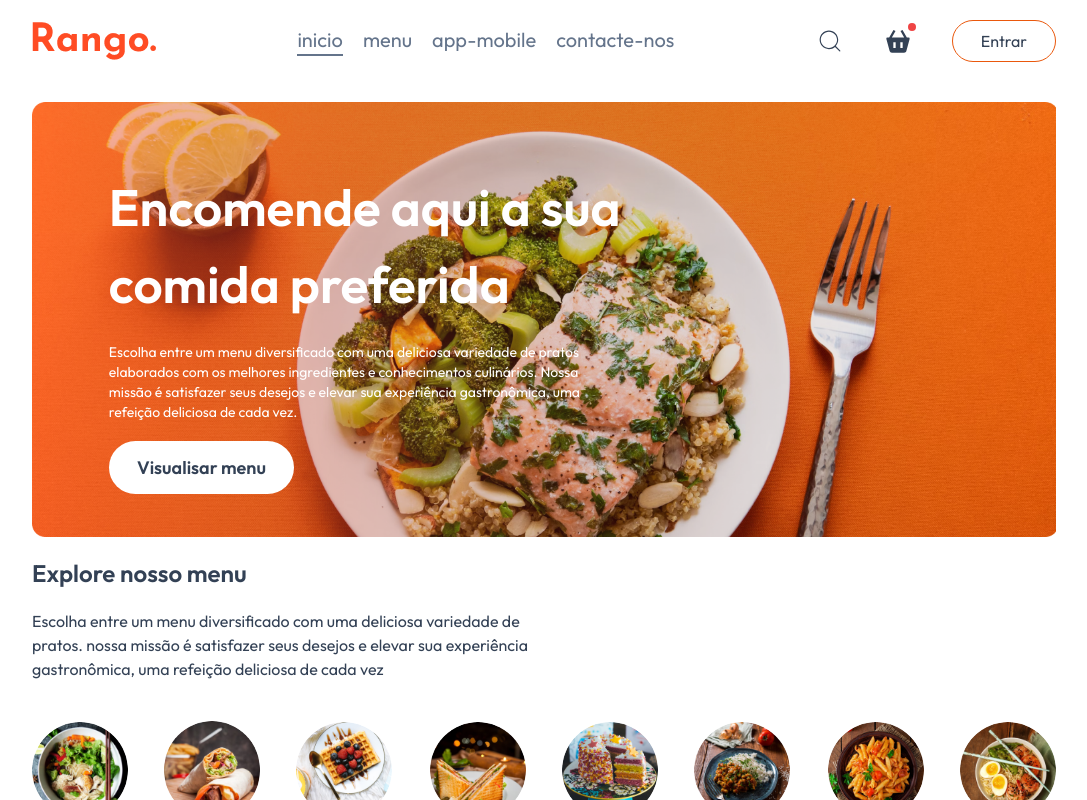
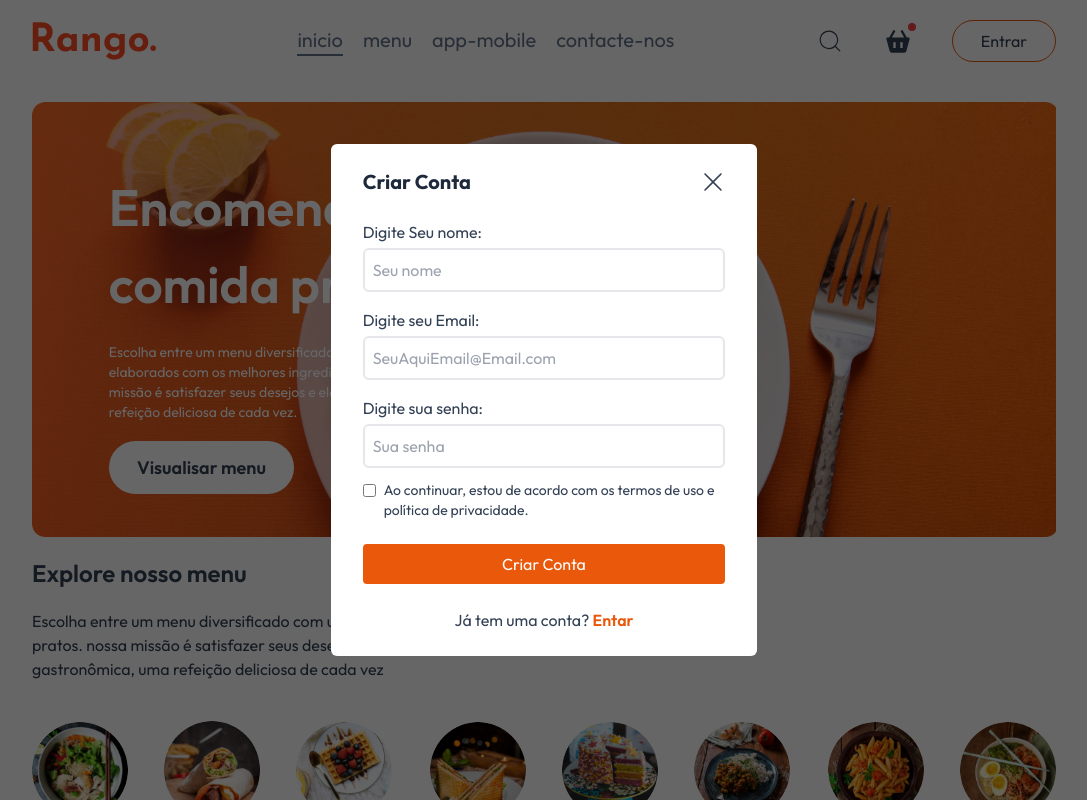
Before and after one commit to douglas-jpg/food-delivery, a React (Vite) app in the folder frontend/: page / in a window 1280 px wide. Both pictures are taken after a click on the button "Entrar". Shown: the top 800 px of the page, without its empty margins (96-1183 px from the left). Built offline with nearby package versions, Linux system fonts and the light colour scheme.

Commit message:
feat(frontend): add Login Popup

```diff
--- a/frontend/src/App.tsx
+++ b/frontend/src/App.tsx
@@ -4,12 +4,17 @@ import Home from './pages/Home/Home';
 import Cart from './pages/Cart/Cart';
 import PlaceOrder from './pages/PlaceOrder/PlaceOrder';
 import Footer from './components/Footer/Footer';
+import { useState } from 'react';
+import LoginPopup from './components/LoginPopup/LoginPopup';
 
 function App() {
+    const [showLogin, setShowLogin] = useState(false);
+
     return (
         <>
+            {showLogin && <LoginPopup setShowLogin={setShowLogin}/>}
             <div className='w-4/5 mx-auto font-outfit'>
-                <Navbar />
+                <Navbar setShowLogin={setShowLogin}/>
                 <Routes>
                     <Route path='/' element={<Home />} />
                     <Route path='/cart' element={<Cart />} />
--- a/frontend/src/components/BackToTopButton/BackToTopButton.tsx
+++ b/frontend/src/components/BackToTopButton/BackToTopButton.tsx
@@ -34,4 +34,3 @@ const BackToTopButton = () => {
 };
 
 export default BackToTopButton;
-// !backToTop ? 'hidden' : ''
--- a/frontend/src/components/CardFoodItem/CardFoodItem.tsx
+++ b/frontend/src/components/CardFoodItem/CardFoodItem.tsx
@@ -21,7 +21,7 @@ const CardFoodItem = ({
     const { cartItems, addToCart, removeFromCart } = useContext(StoreContext);
 
     return (
-        <div className='w-full m-auto border rounded-t-md shadow-md '>
+        <div className='w-full m-auto border rounded-t-md shadow-md animate-fadeIn'>
             <figure>
                 <div className='relative select-none'>
                     <img
--- a/frontend/src/components/Header/Header.tsx
+++ b/frontend/src/components/Header/Header.tsx
@@ -1,7 +1,7 @@
 const Header = () => {
     return (
         <header className="h-[33vw] lg:h-[34vw] my-5 mx-auto bg-[url('../../../public/header_img.png')] bg-cover relative">
-            <div className="absolute flex flex-col items-start gap-[1.5vw] md:max-w-[55%] lg:max-w-[50%] bottom-[10%] left-[2vw] sm:left-[6vw] text-white">
+            <div className="absolute flex flex-col items-start gap-[1.5vw] md:max-w-[55%] lg:max-w-[50%] bottom-[10%] left-[2vw] sm:left-[6vw] text-white animate-fadeIn">
                 <h2 className="text-[25px] md:text-[3vw] lg:text-[4vw] font-semibold">Encomende aqui a sua comida preferida</h2>
                 <p className="text-[0.65rem] lg:text-sm hidden md:block">
                     Escolha entre um menu diversificado com uma deliciosa
--- /dev/null
+++ b/frontend/src/components/LoginPopup/Input.tsx
@@ -0,0 +1,16 @@
+import { InputHTMLAttributes } from 'react';
+
+interface InputProps extends InputHTMLAttributes<HTMLInputElement> {
+    label?: string;
+}
+
+const Input = ({ label, ...inputProps }: InputProps) => {
+    return (
+        <div className='flex flex-col'>
+            <label htmlFor={inputProps.id}>{label ? label : ""}</label>
+            <input {...inputProps} className='p-2 border-2 mt-1 rounded-md outline-none focus:border-orange-600'/>
+        </div>
+    );
+};
+
+export default Input;
--- /dev/null
+++ b/frontend/src/components/LoginPopup/LoginPopup.tsx
@@ -0,0 +1,90 @@
+import { useState } from 'react';
+import { RxCross1 } from 'react-icons/rx';
+import Input from './Input';
+
+type PropsLoginPopup = {
+    setShowLogin: React.Dispatch<React.SetStateAction<boolean>>;
+};
+
+const LoginPopup = ({ setShowLogin }: PropsLoginPopup) => {
+    const [currState, setCurrState] = useState('Criar Conta');
+
+    return (
+        <div className='fixed grid z-50 w-full h-[100%] bg-black bg-opacity-60 animate-fadeIn'>
+            <form className='place-self-center flex flex-col w-full sm:w-4/5 md:w-2/3 lg:w-2/6 py-6 px-8 gap-6 rounded-md bg-white text-slate-700'>
+                <div className='flex justify-between items-center'>
+                    <h2 className='text-xl font-bold text-slate-800'>
+                        {currState}
+                    </h2>
+                    <RxCross1
+                        onClick={() => setShowLogin(false)}
+                        className='w-6 h-6 cursor-pointer'
+                    />
+                </div>
+                <div className='flex flex-col gap-4'>
+                    {currState !== 'Entrar' && (
+                        <Input
+                            label='Digite Seu nome:'
+                            type='text'
+                            id='name'
+                            placeholder='Seu nome'
+                            required
+                        />
+                    )}
+                    <Input
+                        label='Digite seu Email:'
+                        type='email'
+                        id='email'
+                        placeholder='SeuAquiEmail@Email.com'
+                        required
+                    />
+                    <Input
+                        label='Digite sua senha:'
+                        type='password'
+                        id='password'
+                        placeholder='Sua senha'
+                        required
+                    />
+                </div>
+                <div className='flex items-start -mt-2'>
+                    <input type='checkbox' id='condition' required />
+                    <label htmlFor='condition' className='ml-2 -mt-1 text-sm'>
+                        Ao continuar, estou de acordo com os termos de uso e
+                        política de privacidade.
+                    </label>
+                </div>
+                <button
+                    type='submit'
+                    className='p-2 bg-orange-600 text-white cursor-pointer rounded'
+                >
+                    {currState === 'Criar Conta' ? 'Criar Conta' : 'Entrar'}
+                </button>
+                <div className='flex justify-center text-center'>
+                    {currState === 'Entrar' ? (
+                        <p>
+                            Criar uma nova conta?{' '}
+                            <span
+                                onClick={() => setCurrState('Criar Conta')}
+                                className='cursor-pointer text-orange-600 font-semibold'
+                            >
+                                Cadastre aqui
+                            </span>
+                        </p>
+                    ) : (
+                        <p>
+                            Já tem uma conta?{' '}
+                            <span
+                                onClick={() => setCurrState('Entrar')}
+                                className='cursor-pointer text-orange-600 font-semibold'
+                            >
+                                Entar
+                            </span>
+                        </p>
+                    )}
+                </div>
+            </form>
+        </div>
+    );
+};
+
+export default LoginPopup;
--- a/frontend/src/components/Navbar/Navbar.tsx
+++ b/frontend/src/components/Navbar/Navbar.tsx
@@ -3,7 +3,11 @@ import { BiSolidBasket } from 'react-icons/bi';
 import { CiSearch } from 'react-icons/ci';
 import Nav from './Nav';
 
-const Navbar = () => {
+type PropsNavbar = {
+    setShowLogin: React.Dispatch<React.SetStateAction<boolean>>;
+};
+
+const Navbar = ({ setShowLogin }: PropsNavbar) => {
     return (
         <div id='navbar' className='flex justify-between py-5 items-center'>
             <img
@@ -18,7 +22,7 @@ const Navbar = () => {
                     <BiSolidBasket className='w-6 h-6 md:w-7 md:h-7 text-slate-700' />
                     <span className='absolute top-0 right-0 -mt-1 -mr-1 inline-block h-2 w-2 bg-red-500 rounded-full'></span>
                 </div>
-                <button className='py-1 px-4 lg:py-2 lg:px-7 text-sm md:text-base bg-transparent text-slate-700 border border-orange-600 rounded-full hover:bg-orange-50 transition duration-300 ease-in-out'>
+                <button onClick={() => setShowLogin(true)} className='py-1 px-4 lg:py-2 lg:px-7 text-sm md:text-base bg-transparent text-slate-700 border border-orange-600 rounded-full hover:bg-orange-50 transition duration-300 ease-in-out'>
                     Entrar
                 </button>
             </div>
--- a/frontend/src/index.css
+++ b/frontend/src/index.css
@@ -4,4 +4,5 @@
 
 * {
     scroll-behavior: smooth;
+    font-family: 'Outfit';
 }
--- a/frontend/tailwind.config.js
+++ b/frontend/tailwind.config.js
@@ -6,6 +6,19 @@ export default {
             fontFamily: {
                 outfit: ['Outfit'],
             },
+            keyframes: {
+                fadeIn: {
+                    '0%': {
+                        opacity: '0',
+                    },
+                    '100%': {
+                        opacity: '1',
+                    },
+                },
+            },
+            animation: {
+                fadeIn: 'fadeIn 0.2s ease-in',
+            },
         },
     },
     plugins: [],
```
